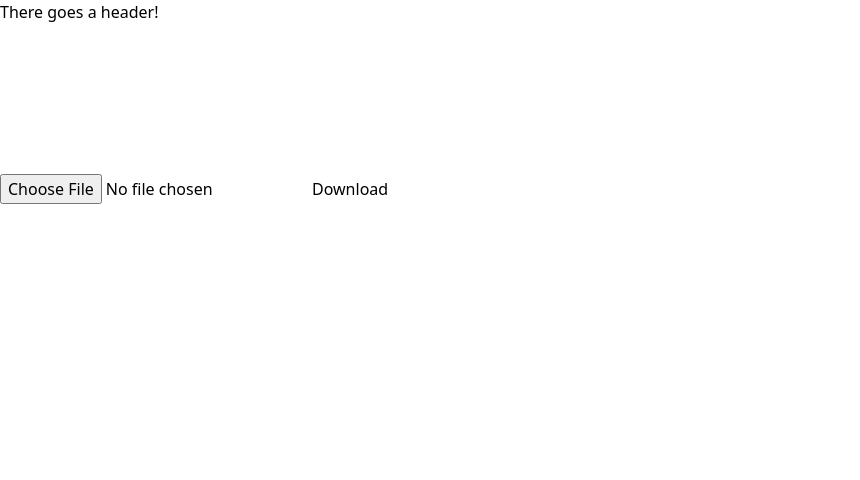
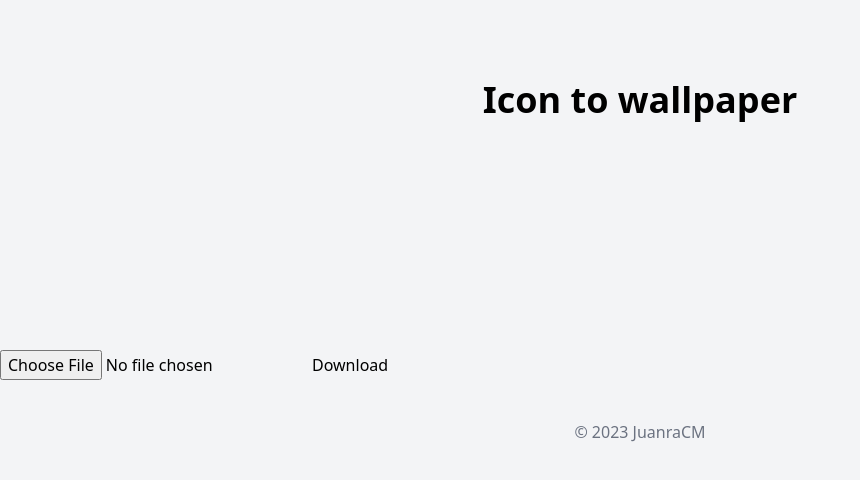
Before and after one commit to JuanraCM/icon-to-wallpaper, a Vue app: page / in a window 1280 px wide. Shown: the top 480 px of the page, without its empty margins (0-860 px from the left). Built offline with nearby package versions, Linux system fonts and the light colour scheme.

Commit message:
AppHeader & AppFooter components

```diff
--- a/index.html
+++ b/index.html
@@ -6,7 +6,7 @@
     <meta name="viewport" content="width=device-width, initial-scale=1.0">
     <title>Vite App</title>
   </head>
-  <body>
+  <body class="bg-gray-100">
     <div id="app"></div>
     <script type="module" src="/src/main.js"></script>
   </body>
--- a/src/App.vue
+++ b/src/App.vue
@@ -1,15 +1,17 @@
 <template>
-  <div class="container">
-    <header>
-      There goes a header!
-    </header>
+  <div class="container m-auto">
+    <AppHeader />
 
     <main>
       <ImageCanvas />
     </main>
+
+    <AppFooter />
   </div>
 </template>
 
 <script setup>
+import AppHeader from './components/AppHeader.vue'
 import ImageCanvas from './components/ImageCanvas.vue'
+import AppFooter from './components/AppFooter.vue'
 </script>
--- /dev/null
+++ b/src/components/AppFooter.vue
@@ -0,0 +1,5 @@
+<template>
+  <footer class="my-5 pt-5 text-center text-gray-500">
+    <p class="mb-1">&copy; 2023 JuanraCM</p>
+  </footer>
+</template>
--- /dev/null
+++ b/src/components/AppHeader.vue
@@ -0,0 +1,5 @@
+<template>
+  <header class="text-center p-20">
+    <p class="text-4xl font-semibold">Icon to wallpaper</p>
+  </header>
+</template>
```
